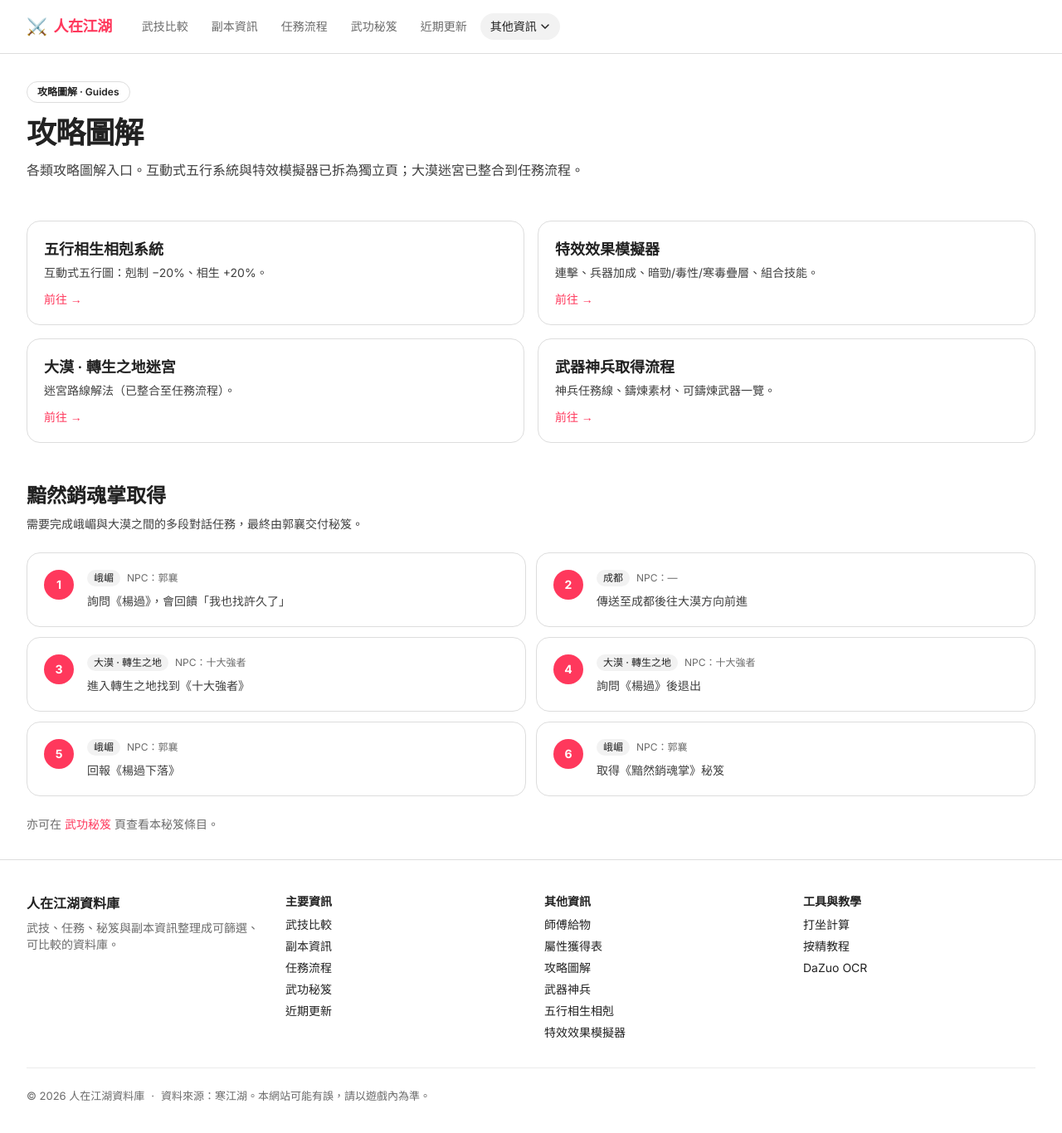
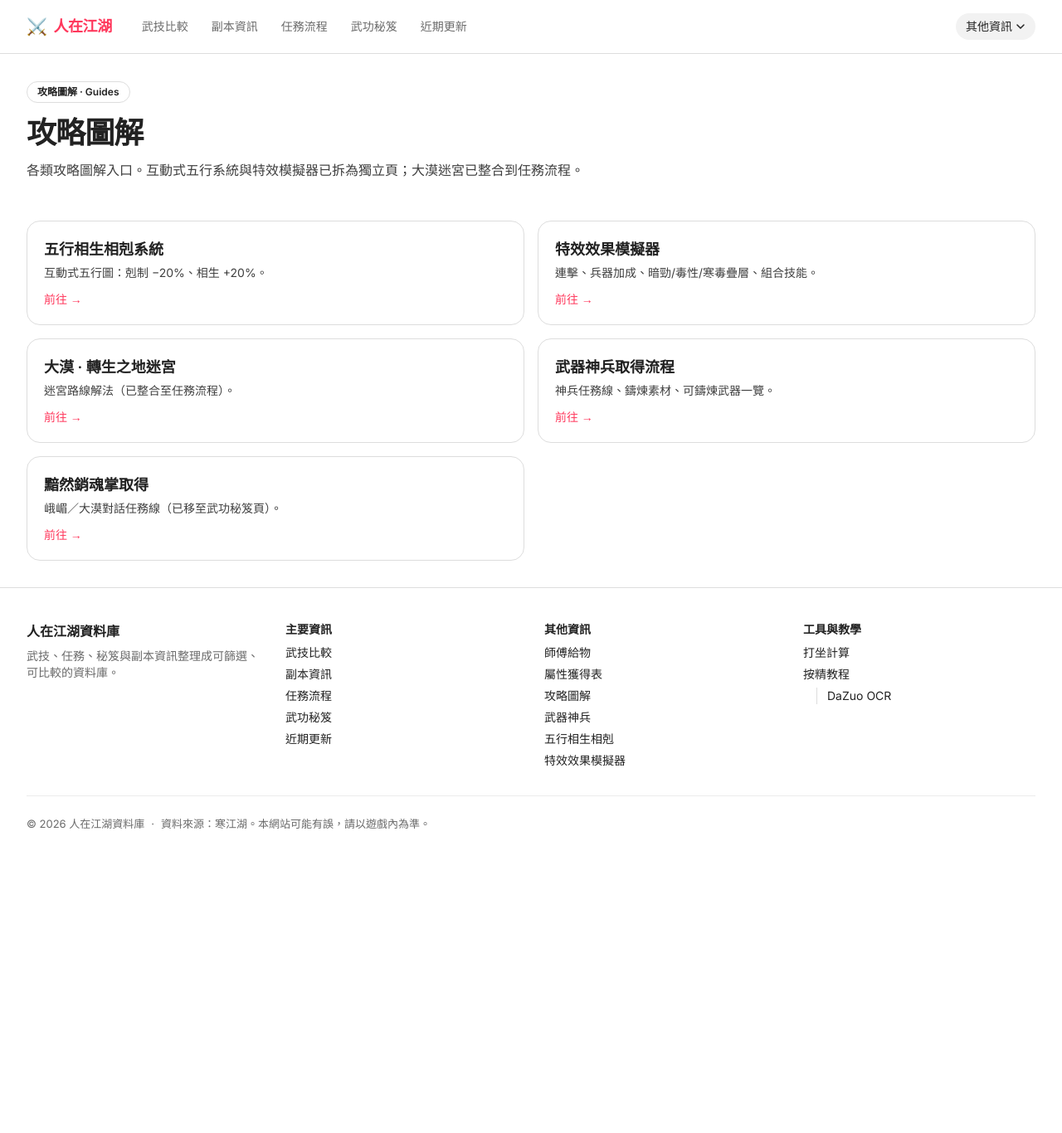
Before and after one commit to s92225/jhdb, a Next.js app: page /guides in a window 1280 px wide. Shown: the top 1366 px of the page at 83% size. After the commit the page ends 1044 px from the top, so only its background shows below. Built offline with nearby package versions, Linux system fonts and the light colour scheme.

Commit message:
Move anran guide to manuals page; refactor skills neili req; header/footer tweaks

```diff
--- a/app/components/SiteFooter.tsx
+++ b/app/components/SiteFooter.tsx
@@ -1,6 +1,8 @@
 import Link from 'next/link'
 
-const FOOTER_LINKS: Array<{ heading: string; links: Array<{ href: string; label: string }> }> = [
+type FooterLink = { href: string; label: string; children?: FooterLink[] }
+
+const FOOTER_LINKS: Array<{ heading: string; links: FooterLink[] }> = [
   {
     heading: '主要資訊',
     links: [
@@ -26,8 +28,11 @@ const FOOTER_LINKS: Array<{ heading: string; links: Array<{ href: string; label:
     heading: '工具與教學',
     links: [
       { href: '/tools/dazuo', label: '打坐計算' },
-      { href: '/macros', label: '按精教程' },
-      { href: '/macros/dazuo-ocr', label: 'DaZuo OCR' },
+      {
+        href: '/macros',
+        label: '按精教程',
+        children: [{ href: '/macros/dazuo-ocr', label: 'DaZuo OCR' }],
+      },
     ],
   },
 ]
@@ -52,6 +57,17 @@ export function SiteFooter() {
                     <Link href={l.href} className="hover:text-ink">
                       {l.label}
                     </Link>
+                    {l.children && l.children.length > 0 ? (
+                      <ul className="mt-1.5 ml-4 flex flex-col gap-1.5 border-l border-hairline pl-3">
+                        {l.children.map((c) => (
+                          <li key={c.href}>
+                            <Link href={c.href} className="hover:text-ink">
+                              {c.label}
+                            </Link>
+                          </li>
+                        ))}
+                      </ul>
+                    ) : null}
                   </li>
                 ))}
               </ul>
--- a/app/components/SiteHeader.tsx
+++ b/app/components/SiteHeader.tsx
@@ -59,7 +59,7 @@ export function SiteHeader() {
           <span aria-hidden className="text-xl">⚔️</span>
           <span>人在江湖</span>
         </Link>
-        <nav className="-mx-2 flex flex-1 items-center gap-1 overflow-x-auto px-2 [scrollbar-width:none] [&::-webkit-scrollbar]:hidden">
+        <nav className="-mx-2 flex min-w-0 flex-1 items-center gap-1 overflow-x-auto px-2 [scrollbar-width:none] [&::-webkit-scrollbar]:hidden">
           {PRIMARY_NAV.map((item) => {
             const active = isActive(pathname, item.href)
             return (
@@ -77,11 +77,18 @@ export function SiteHeader() {
               </Link>
             )
           })}
+        </nav>
 
-          <div className="relative" ref={ref}>
+        <div
+          className="relative shrink-0"
+          ref={ref}
+          onMouseEnter={() => setOpen(true)}
+          onMouseLeave={() => setOpen(false)}
+        >
             <button
               type="button"
               onClick={() => setOpen((v) => !v)}
+              onFocus={() => setOpen(true)}
               aria-haspopup="menu"
               aria-expanded={open}
               className={[
@@ -103,7 +110,7 @@ export function SiteHeader() {
             {open ? (
               <div
                 role="menu"
-                className="absolute right-0 mt-2 w-56 overflow-hidden rounded-xl border border-hairline bg-canvas shadow-airbnb"
+                className="absolute right-0 top-full w-56 overflow-hidden rounded-xl border border-hairline bg-canvas shadow-airbnb"
               >
                 <ul className="py-1">
                   {OTHER_NAV.map((item) => {
@@ -127,9 +134,8 @@ export function SiteHeader() {
                   })}
                 </ul>
               </div>
-            ) : null}
-          </div>
-        </nav>
+          ) : null}
+        </div>
       </div>
     </header>
   )
--- a/app/guides/page.tsx
+++ b/app/guides/page.tsx
@@ -3,7 +3,7 @@ import Link from 'next/link'
 
 export const metadata: Metadata = {
   title: '攻略圖解｜人在江湖資料庫',
-  description: '攻略入口：五行系統、特效模擬器、黯然銷魂掌等取得攻略。',
+  description: '攻略入口：五行系統、特效模擬器、神兵與大漠迷宮等攻略。',
 }
 
 const HUBS = [
@@ -27,15 +27,11 @@ const HUBS = [
     title: '武器神兵取得流程',
     desc: '神兵任務線、鑄煉素材、可鑄煉武器一覽。',
   },
-]
-
-const ANRAN_STEPS = [
-  { loc: '峨嵋', npc: '郭襄', text: '詢問《楊過》，會回饋「我也找許久了」' },
-  { loc: '成都', npc: '—', text: '傳送至成都後往大漠方向前進' },
-  { loc: '大漠 · 轉生之地', npc: '十大強者', text: '進入轉生之地找到《十大強者》' },
-  { loc: '大漠 · 轉生之地', npc: '十大強者', text: '詢問《楊過》後退出' },
-  { loc: '峨嵋', npc: '郭襄', text: '回報《楊過下落》' },
-  { loc: '峨嵋', npc: '郭襄', text: '取得《黯然銷魂掌》秘笈' },
+  {
+    href: '/manuals#anran',
+    title: '黯然銷魂掌取得',
+    desc: '峨嵋／大漠對話任務線（已移至武功秘笈頁）。',
+  },
 ]
 
 export default function GuidesPage() {
@@ -65,39 +61,6 @@ export default function GuidesPage() {
         ))}
       </section>
 
-      <section id="anran" className="space-y-6 scroll-mt-24">
-        <div>
-          <h2 className="text-2xl font-bold text-ink">黯然銷魂掌取得</h2>
-          <p className="mt-2 max-w-3xl text-sm text-bodytext">
-            需要完成峨嵋與大漠之間的多段對話任務，最終由郭襄交付秘笈。
-          </p>
-        </div>
-        <ol className="grid gap-3 sm:grid-cols-2">
-          {ANRAN_STEPS.map((s, i) => (
-            <li key={i} className="flex gap-4 rounded-2xl border border-hairline bg-canvas p-5">
-              <div className="flex h-9 w-9 shrink-0 items-center justify-center rounded-full bg-rausch text-sm font-bold text-white">
-                {i + 1}
-              </div>
-              <div className="min-w-0">
-                <div className="flex flex-wrap items-center gap-2 text-xs">
-                  <span className="rounded-full bg-surface-strong px-2 py-0.5 font-medium text-ink">
-                    {s.loc}
-                  </span>
-                  <span className="text-muted">NPC：{s.npc}</span>
-                </div>
-                <div className="mt-2 text-sm text-bodytext">{s.text}</div>
-              </div>
-            </li>
-          ))}
-        </ol>
-        <div className="text-sm text-muted">
-          亦可在
-          <Link href="/manuals#manual-anran-xiaohun-zhang" className="mx-1 font-medium text-rausch hover:text-rausch-active">
-            武功秘笈
-          </Link>
-          頁查看本秘笈條目。
-        </div>
-      </section>
     </div>
   )
 }
--- a/app/manuals/page.tsx
+++ b/app/manuals/page.tsx
@@ -4,6 +4,15 @@ import { getSkills } from '@/lib/data'
 import type { Manual, Skill } from '@/lib/types'
 import { ManualCard } from './ui'
 import { CategoryTabs, type CategorizedItem } from '@/app/components/CategoryTabs'
+
+const ANRAN_STEPS: Array<{ loc: string; npc: string; text: string }> = [
+  { loc: '峨嵋', npc: '郭襄', text: '詢問《楊過》，會回饋「我也找許久了」' },
+  { loc: '成都', npc: '—', text: '傳送至成都後往大漠方向前進' },
+  { loc: '大漠 · 轉生之地', npc: '十大強者', text: '進入轉生之地找到《十大強者》' },
+  { loc: '大漠 · 轉生之地', npc: '十大強者', text: '詢問《楊過》後退出' },
+  { loc: '峨嵋', npc: '郭襄', text: '回報《楊過下落》' },
+  { loc: '峨嵋', npc: '郭襄', text: '取得《黯然銷魂掌》秘笈' },
+]
 
 function norm(s: string) {
   return (s ?? '').replace(/\u3000/g, ' ').replace(/\s+/g, ' ').trim()
@@ -29,6 +38,33 @@ export default async function ManualsPage() {
     <div className="mx-auto max-w-6xl px-4 py-8">
       <h1 className="text-2xl font-semibold">武功秘笈</h1>
       <p className="mt-2 text-sm text-gray-600">整理版：優先顯示門檻與取得線索，來源可展開追溯。</p>
+
+      <section id="anran" className="mt-8 space-y-4 scroll-mt-24 rounded-2xl border border-hairline bg-canvas p-5">
+        <div>
+          <h2 className="text-xl font-bold text-ink">黯然銷魂掌取得</h2>
+          <p className="mt-2 max-w-3xl text-sm text-bodytext">
+            需要完成峨嵋與大漠之間的多段對話任務，最終由郭襄交付秘笈。
+          </p>
+        </div>
+        <ol className="grid gap-3 sm:grid-cols-2">
+          {ANRAN_STEPS.map((s, i) => (
+            <li key={i} className="flex gap-4 rounded-2xl border border-hairline bg-canvas p-4">
+              <div className="flex h-9 w-9 shrink-0 items-center justify-center rounded-full bg-rausch text-sm font-bold text-white">
+                {i + 1}
+              </div>
+              <div className="min-w-0">
+                <div className="flex flex-wrap items-center gap-2 text-xs">
+                  <span className="rounded-full bg-surface-strong px-2 py-0.5 font-medium text-ink">
+                    {s.loc}
+                  </span>
+                  <span className="text-muted">NPC：{s.npc}</span>
+                </div>
+                <div className="mt-2 text-sm text-bodytext">{s.text}</div>
+              </div>
+            </li>
+          ))}
+        </ol>
+      </section>
 
       <div className="mt-6">
         <CategoryTabs
--- a/app/skills/table.tsx
+++ b/app/skills/table.tsx
@@ -29,13 +29,10 @@ function tagClass(label: string) {
 }
 
 function getNeiliReq(skill: Skill): number | null {
-  const reqs = (skill as any).requirements
-  if (!Array.isArray(reqs)) return null
-  for (const r of reqs) {
-    if (r && typeof r === 'object' && (r.name === '內力' || r.name === 'neili')) {
-      const v = Number(r.value)
-      if (Number.isFinite(v)) return v
-    }
+  const req = (skill as any).requirement
+  if (req && typeof req === 'object') {
+    const v = Number(req.neili)
+    if (Number.isFinite(v)) return v
   }
   return null
 }
```
Also changed, not shown: 1 other file (tests, documents, lock files or other folders).
